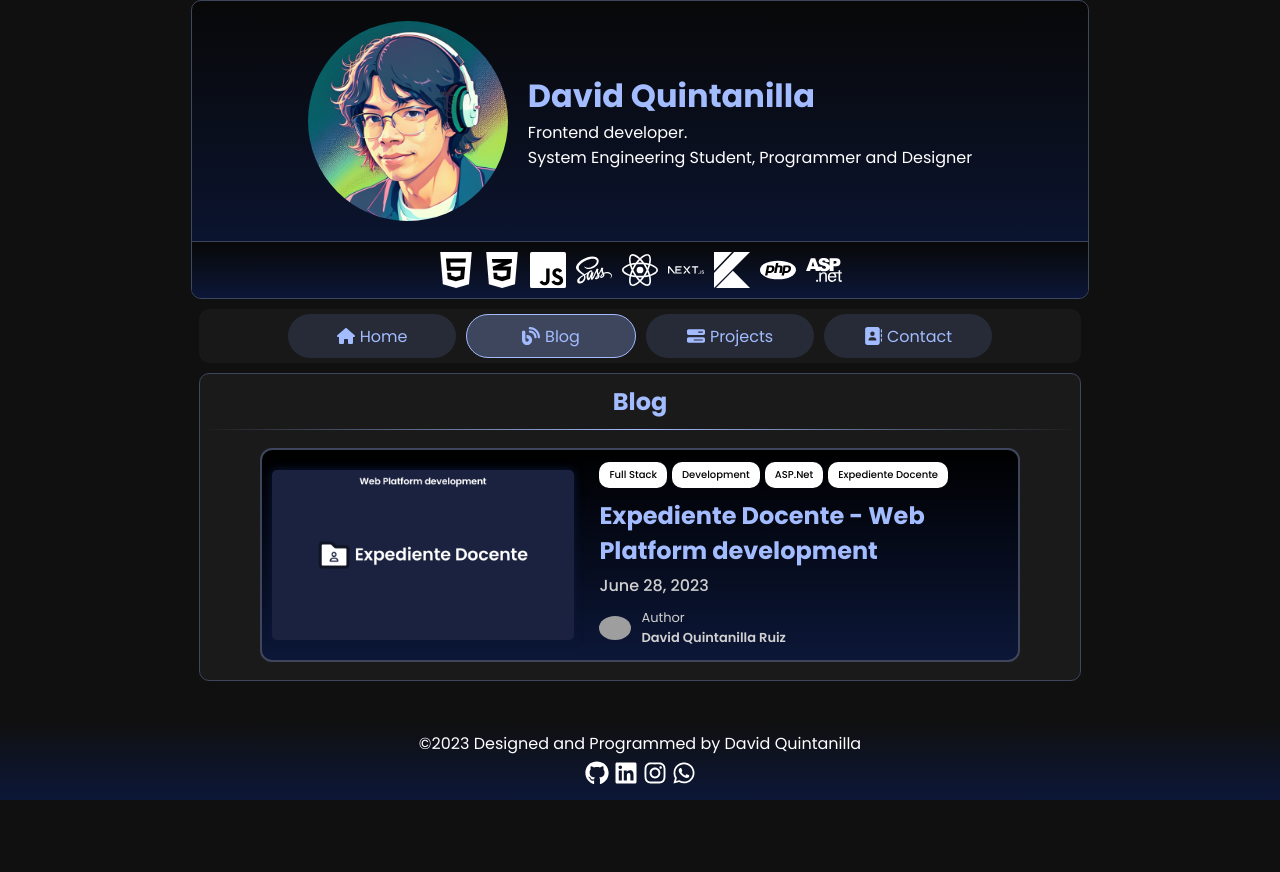
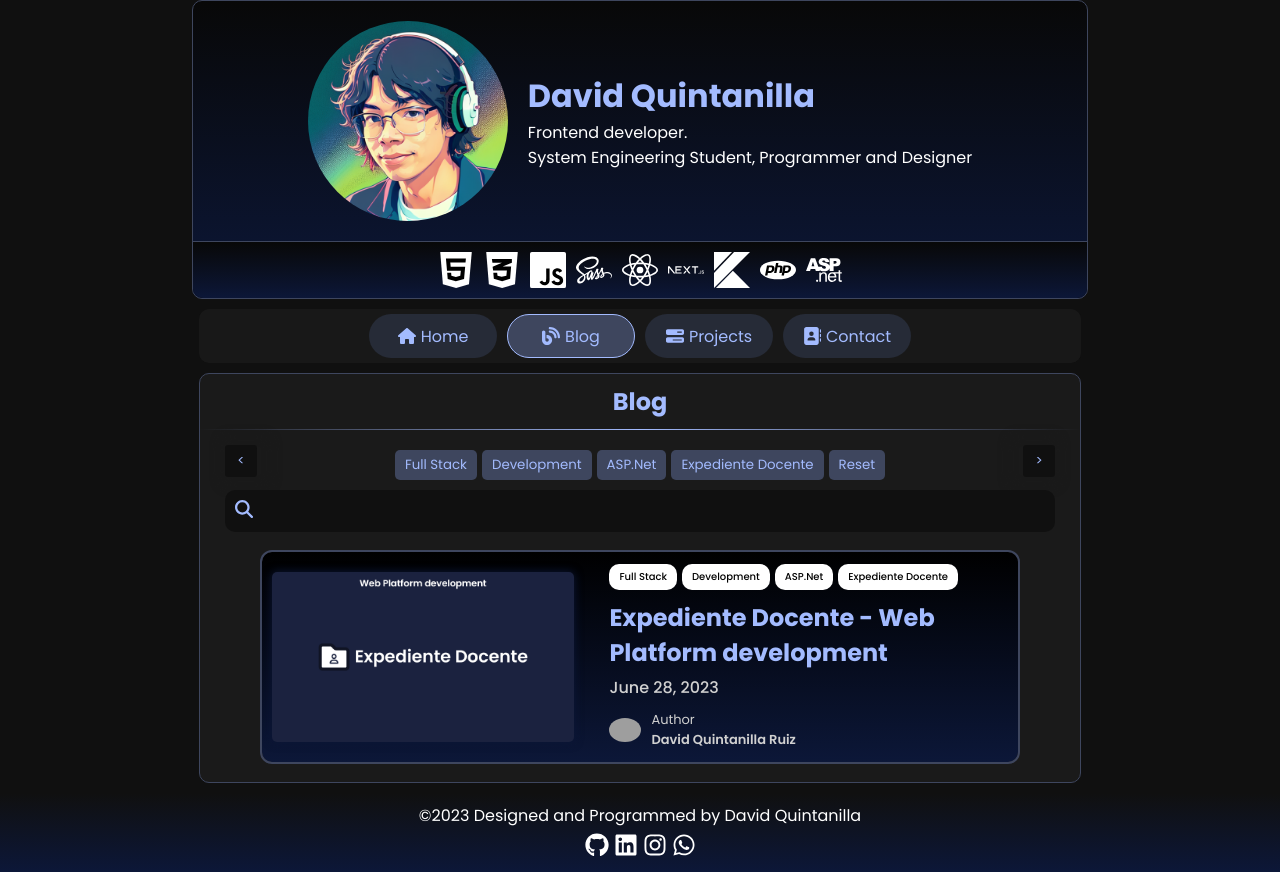
Before and after one commit to davidquintr/portfolio, a Next.js app: page /portfolio/blog in a window 1280 px wide. Before the commit the page ends 800 px from the top, so only its background shows below. Built offline with nearby package versions, Linux system fonts and the light colour scheme; grey boxes are pictures that could not be loaded.

Commit message:
panel is now avaliable in blog tab and visual changes

```diff
--- a/pages/assets/json/projects_en.json
+++ b/pages/assets/json/projects_en.json
@@ -31,8 +31,8 @@
     "title": "WhatsApp Reader JS",
     "details": "Personal project, interpreats the exported message of WhatsApp chat and shows in a familiar format for read better.",
     "tech": "html css js",
-    "urlCode": "https://github.com/davidquintr/whatsapp-reader.github.io",
-    "urlView": "https://davidquintr.github.io/whatsapp-reader.github.io/",
+    "urlCode": "https://github.com/davidquintr/whatsapp-reader-js",
+    "urlView": "https://davidquintr.github.io/whatsapp-reader-js/",
     "urlDetails": ""
   },
   {
--- a/pages/blog.tsx
+++ b/pages/blog.tsx
@@ -3,6 +3,8 @@ import Head from "next/head";
 import PageWrapper from "./components/page_wrapper";
 import BlogItem from "./components/blog_item";
 import { GetStaticProps } from "next";
+import { useEffect, useState } from "react";
+import Panel from "./components/panel";
 
 const blog = require("./assets/json/blog_published.json");
 
@@ -15,6 +17,29 @@ export const getStaticProps: GetStaticProps = async () => {
 };
 
 export default function Blog() {
+  const [articlesBlog, setArticlesBlog] = useState([]);
+  const [filters, setFilters] = useState([])
+
+  const collectFilters = () =>{
+    let collectedTags = []
+
+    blog.forEach((element, index)=>{
+      collectedTags.push(...element.tags)
+    })
+
+    setFilters(collectedTags.filter((element, index)=> collectedTags.indexOf(element) === index))
+  }
+
+  useEffect(() => {
+
+    let orderBlog = blog.sort((a, b) =>
+      a.date.localeCompare(b.date, undefined, { sensitivity: "base" })
+    );
+    setArticlesBlog(orderBlog.reverse());
+    collectFilters();
+  }, []);
+
+
   return (
     <>
       <Head>
@@ -40,8 +65,9 @@ export default function Blog() {
             <div className="section-title">
               <h2>Blog</h2>
             </div>
+            <Panel isProject={false} pureArray={blog} setElement={setArticlesBlog} element={articlesBlog} pureFilter={filters} />
             <div className="section-body">
-              {blog?.map((element, index) => {
+              {articlesBlog?.map((element, index) => {
                 return (
                   <BlogItem
                     element={element}
--- /dev/null
+++ b/pages/components/panel.tsx
@@ -0,0 +1,142 @@
+import { useEffect, useRef, useState } from "react";
+import { FontAwesomeIcon } from "@fortawesome/react-fontawesome";
+import { faEye, faMagnifyingGlass } from "@fortawesome/free-solid-svg-icons";
+
+const Panel = ({isProject, pureArray, setElement, element, pureFilter}) => {
+  const [filters, setFilters] = useState([]);
+  const [btnFilters, setBtnFilter] = useState([]);
+  const panelRef = useRef(null);
+  const [panelPos, setPanelPos] = useState(0);
+  const panelScroll = useRef(null);
+
+  function moveLeftPanel() {
+    panelScroll.current.scrollTo({
+      left: panelScroll.current.scrollLeft - 150,
+      behavior: "smooth"
+    });
+  }
+
+  function moveRightPanel() {
+    panelScroll.current.scrollTo({
+      left: panelScroll.current.scrollLeft + 150,
+      behavior: "smooth"
+    });
+  }
+
+  function handleReset() {
+
+    if(btnFilters.length > 0){
+      btnFilters.forEach((e) => {
+        e.classList.remove("marked");
+      })
+    }
+
+    window.scrollTo(window.scrollX, panelPos - 74)
+    setFilters([]);
+    setElement(pureArray);
+}
+
+
+  function handleSearch(e) {
+    window.scrollTo(window.scrollX, panelPos - 74)
+
+    let value = e.target.value.toLowerCase();
+
+    let elementFiltered = isProject ? pureArray.filter(
+      (p) =>
+        p.title.toLowerCase().includes(value) ||
+        p.details.toLowerCase().includes(value)
+    ) : pureArray.filter(
+        (p) =>
+          p.title.toLowerCase().includes(value) ||
+          p.description.toLowerCase().includes(value)
+      );
+
+    console.log(isProject)
+    console.log(elementFiltered)
+    setElement(elementFiltered);
+}
+
+
+  function handleFilter(element, e) {
+    const tempFilters = [...filters];
+    const tempBtnFilters = [...btnFilters]
+    const exists = tempFilters.find((it) => it === element);
+
+    window.scrollTo(window.scrollX, panelPos)
+    if (exists !== undefined) {
+      tempFilters.splice(tempFilters.indexOf(exists), 1);
+      tempBtnFilters.filter(bf => bf !== e)
+      e.classList.remove("marked");
+    } else {
+      tempFilters.push(element);
+      tempBtnFilters.push(e)
+      e.classList.add("marked");
+    }
+
+    setFilters(tempFilters);
+    setBtnFilter(tempBtnFilters)
+
+    if (tempFilters.length < 1) {
+      handleReset();
+      return;
+    }
+
+    const elementFiltered = isProject ? pureArray.filter((item) =>
+      tempFilters.every((filter) => item.tech.includes(filter.dim))
+    ) : pureArray.filter((item) =>
+    tempFilters.every((filter) => item.tags.includes(filter)));
+    setElement(elementFiltered);
+  }
+
+  useEffect(()=>{
+    if(panelPos != 0)
+        return;
+
+    const { top } = panelRef.current.getBoundingClientRect();
+    setPanelPos(top)
+    console.log(top)
+  })
+
+
+  return (
+    <>
+      <div className="section-panel" ref={panelRef}>
+        <div className="section-panel-control">
+          <button className="filter-button-scroll left" onClick={moveLeftPanel}>
+            <span>&lt;</span>
+          </button>
+          <div ref={panelScroll} className="section-panel-tag">
+            {pureFilter?.map((element, index) => (
+              <button
+                className="filter-button"
+                key={index}
+                onClick={(e) => handleFilter(element, e.currentTarget)}
+              >
+                <span>{isProject ? element.alt : element}</span>
+              </button>
+            ))}
+            <button className="filter-button" onClick={() => handleReset()}>
+              <span>Reset</span>
+            </button>
+          </div>
+          <button
+            className="filter-button-scroll right"
+            onClick={moveRightPanel}
+          >
+            <span>&gt;</span>
+          </button>
+        </div>
+        <div className="section-panel-search">
+          <FontAwesomeIcon
+            icon={faMagnifyingGlass}
+            className="fa-ssm color-blue"
+          />
+          <input type="text" onChange={(e) => handleSearch(e)}></input>
+        </div>
+      </div>
+    </>
+  );
+};
+
+export default Panel;
--- a/pages/scss/page.scss
+++ b/pages/scss/page.scss
@@ -2,8 +2,13 @@
 @import url('https://fonts.googleapis.com/css2?family=Fira+Code:wght@300;400;500;600;700&display=swap" rel="stylesheet');
 @import url('https://fonts.googleapis.com/css2?family=Poppins:ital,wght@0,100;0,200;0,300;0,400;0,500;0,600;0,700;0,800;0,900;1,100;1,200;1,300;1,400;1,500;1,600;1,700;1,800;1,900&display=swap');
 
-h1, h2, h3,h4,p, a, table{
+h1, h2, h3,h4,p, a, table, span, input{
     font-family: 'Poppins';
+}
+
+*{
+    box-sizing: border-box;
+
 }
 
 .error-text{
@@ -173,6 +178,8 @@ body{
         }
 
         &.minimal{
+            box-sizing: border-box;
+
             width: 128px;
 
             @media (max-width: 600px) {
@@ -521,13 +528,15 @@ body{
     }
 
     &-info{
+
         display: flex;
         flex-direction: column;
-        margin-block: 10px;
+        margin: 10px;
         gap: 10px;
 
         @media (max-width: 600px) {
-            margin: 10px;
+            width: 100%;
+            padding: 10px;
         }
 
         &-tag{
--- a/pages/scss/panel.scss
+++ b/pages/scss/panel.scss
@@ -27,8 +27,6 @@
             width: -webkit-fill-available;
         }
 
-
-
       }
 
       &-tag {
@@ -43,7 +41,8 @@
 
       &-control{
         display: flex;
-        max-width: 100%;
+        width: 100%;
+        justify-content: space-between;
       }
     }
   }
```
Also changed, not shown: pages/projects.tsx (+2 -111 lines).
